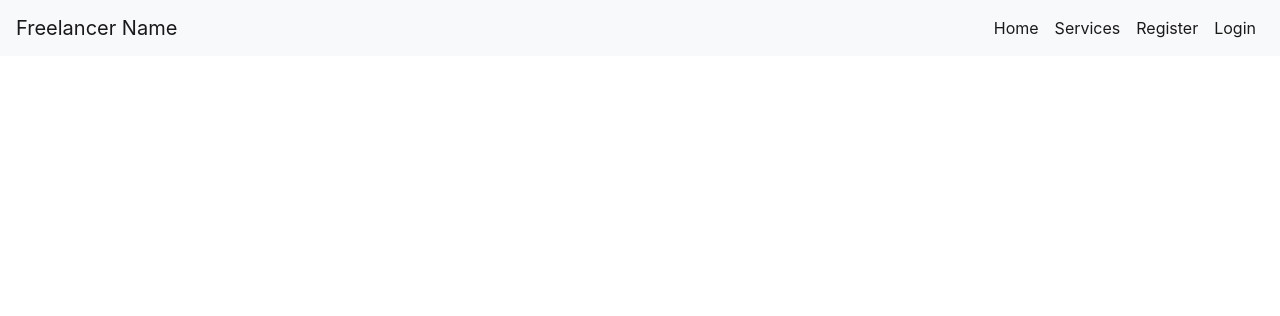
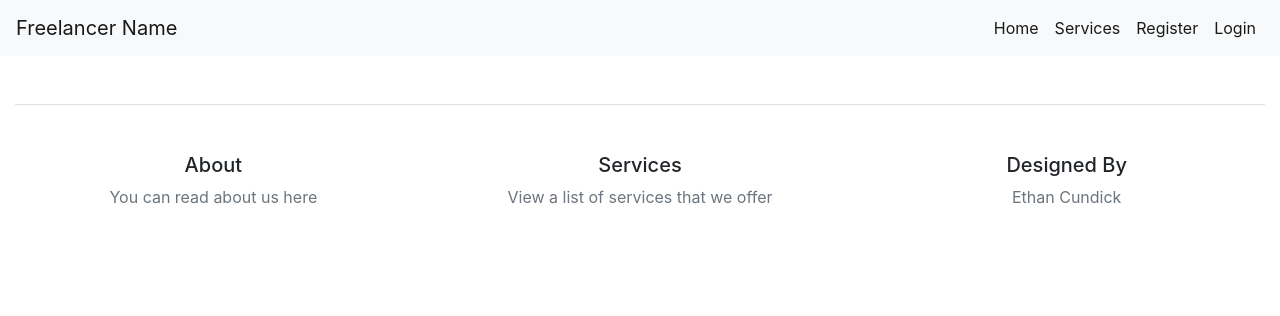
Before and after one commit to Code-Institute-Submissions/Freelance-Services, a Django app: page / in a window 1280 px wide. Shown: the top 316 px of the page. Run offline with Django 3.2, Linux system fonts and the light colour scheme; data that the repository does not hold is empty; some libraries are stand-ins or nearby versions.

Commit message:
Added footer for all pages to base.html

```diff
--- a/home/templates/home/index.html
+++ b/home/templates/home/index.html
@@ -9,10 +9,15 @@
     </div>
 </div>
 
-<div class="container-fluid text-center">
+<div class="container text-center">
     <h2>About</h2>
     <p>{{item.about}}</p>
 </div>
 
- {%endfor%}
+
+
+{%endfor%}
+
+
+
 {% endblock %}
--- a/templates/base.html
+++ b/templates/base.html
@@ -69,6 +69,33 @@
     {% block content %}
     {% endblock %}
 
+    <div class="container-fluid text-center">
+        <footer class="pt-4 my-md-5 pt-md-5 border-top">
+            <div class="row">
+                <div class="col-6 col-md">
+                    <h5>About</h5>
+                    <ul class="list-unstyled text-small">
+                        <li><a class="text-muted" href="{% url 'index' %}">You can read about us here</a></li>
+                    </ul>
+                </div>
+                <div class="col-6 col-md">
+                    <h5>Services</h5>
+                    <ul class="list-unstyled text-small">
+                        <li><a class="text-muted" href="{% url 'services'%}">View a list of services that we offer</a></li>
+                    </ul>
+                </div>
+                <div class="col-6 col-md">
+                    <h5>Designed By</h5>
+                    <ul class="list-unstyled text-small">
+                        <li><a class="text-muted" href="https://www.ethancundick.com">Ethan Cundick</a></li>
+                    </ul>
+                </div>
+
+            </div>
+        </footer>
+    </div>
+    </div>
+
 
     <!-- Optional JavaScript -->
     <!-- jQuery first, then Popper.js, then Bootstrap JS -->
```
Also changed, not shown: 1 other file.
